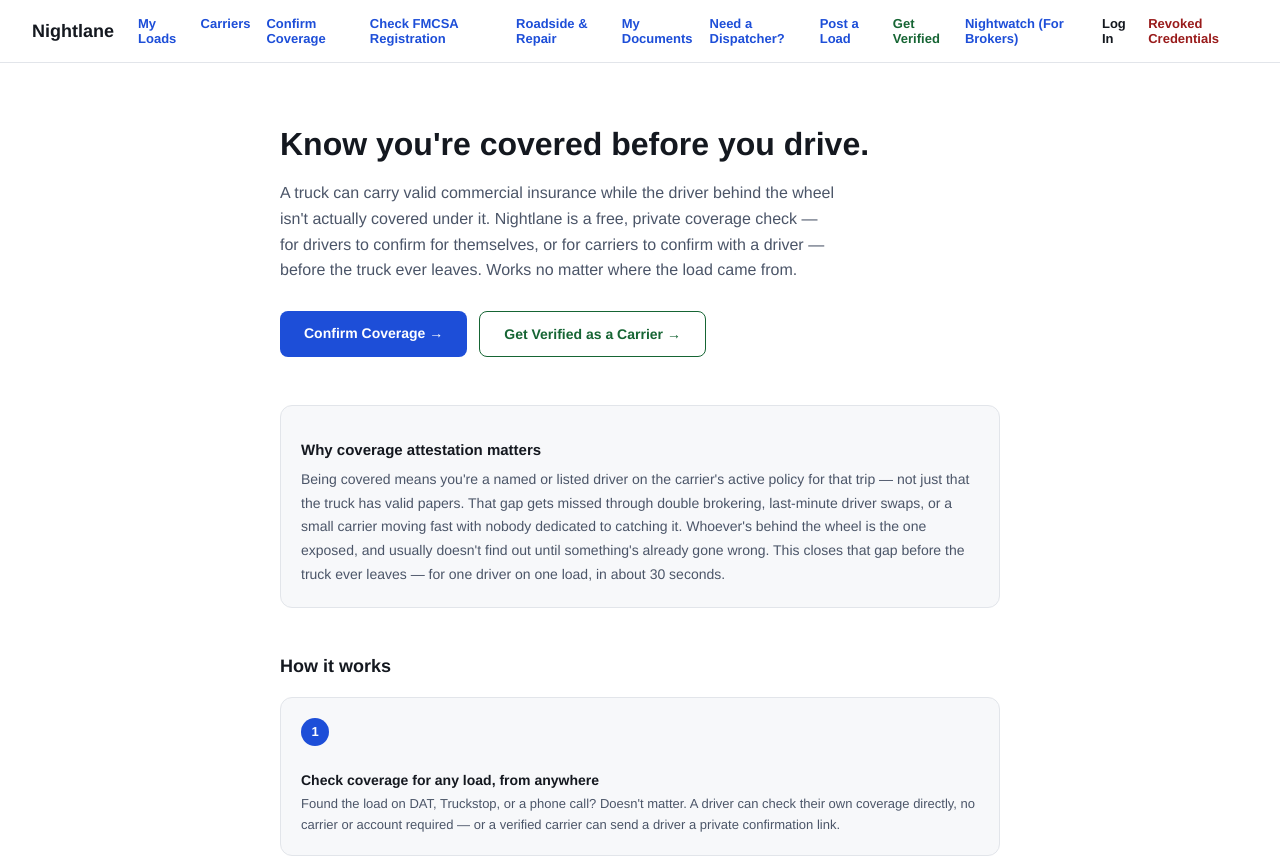
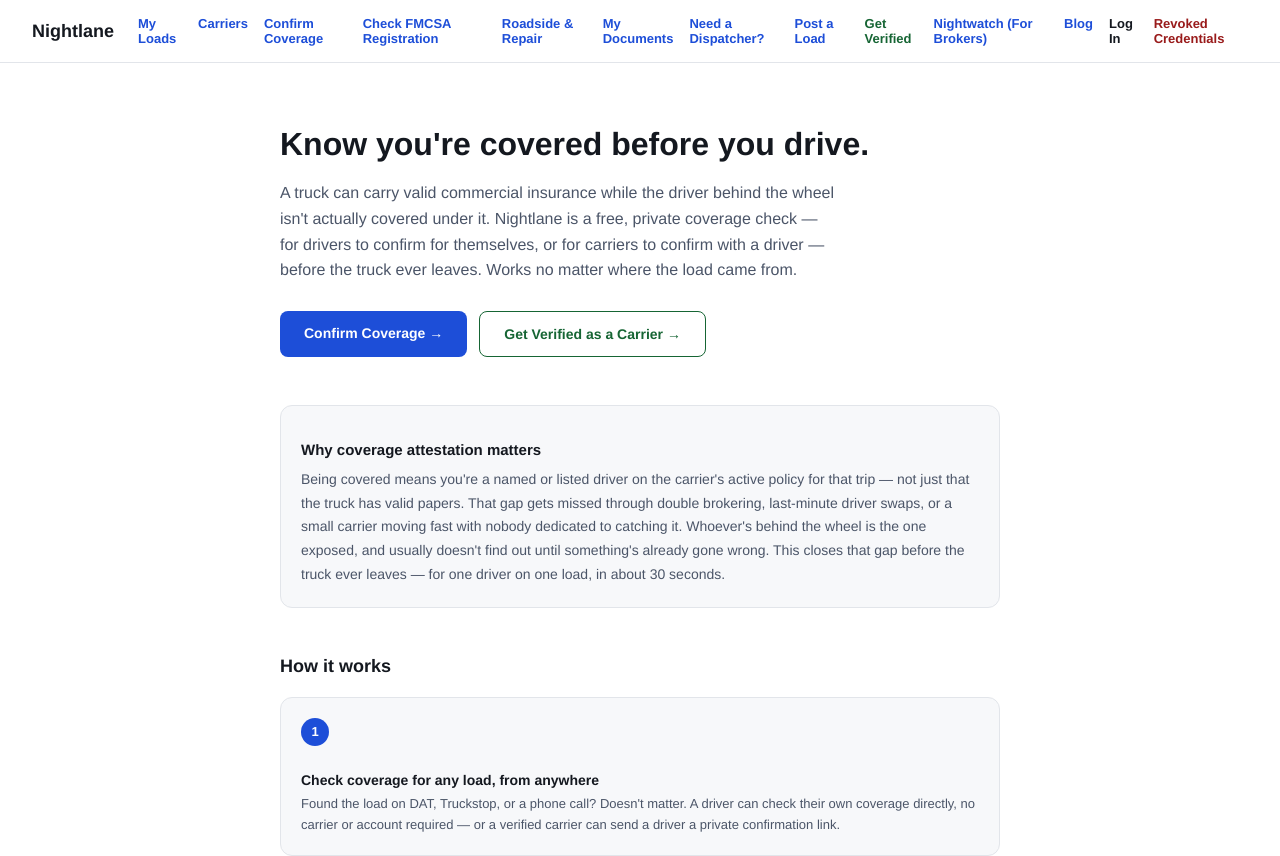
Before and after one commit to Robariano/midnight-loadboard-app, a Next.js app: page / in a window 1280 px wide. Shown: the top 856 px of the page. Built offline with nearby package versions, Linux system fonts and the light colour scheme.

Commit message:
Add Blog link to main nav

```diff
--- a/app/layout.js
+++ b/app/layout.js
@@ -57,6 +57,9 @@
             <a href="/nightwatch" style={{ color: "#1d4ed8", fontSize: 13, fontWeight: 700, textDecoration: "none" }}>
               Nightwatch (For Brokers)
             </a>
+            <a href="/blog/chameleon-carriers-tql-chrobinson-lawsuit" style={{ color: "#1d4ed8", fontSize: 13, fontWeight: 700, textDecoration: "none" }}>
+              Blog
+            </a>
             <a href="/account" style={{ color: "#14181f", fontSize: 13, fontWeight: 700, textDecoration: "none" }}>
               Log In
             </a>
```
